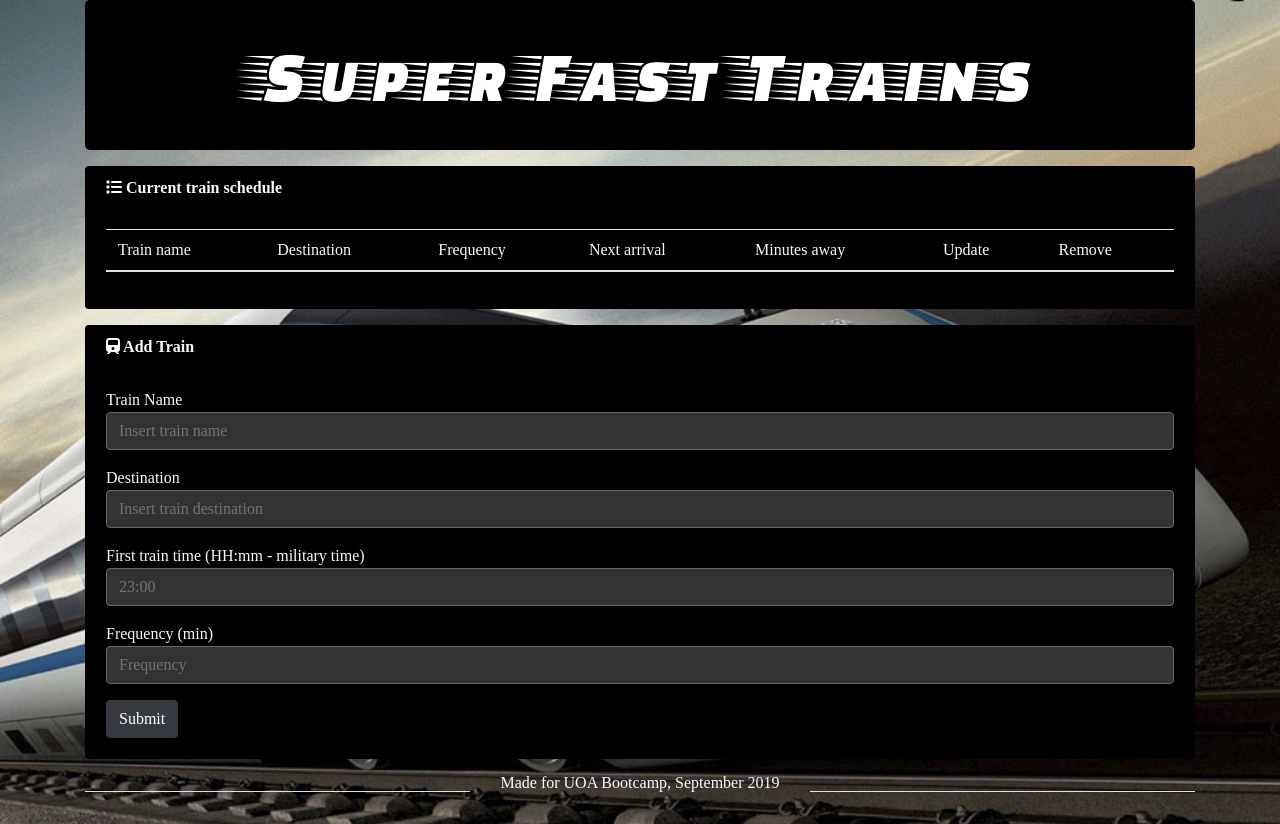
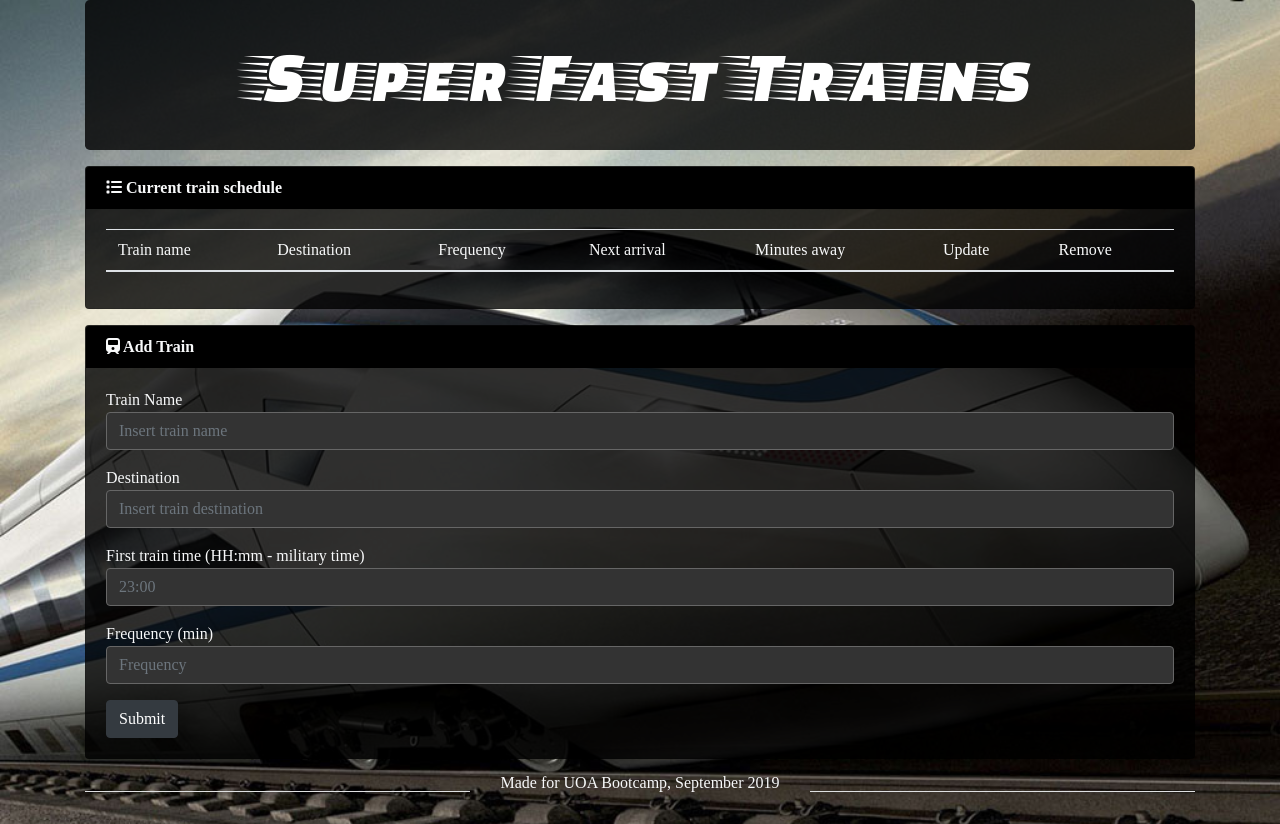
Before and after one commit to MalinkaMell/Train-Scheduler, a plain HTML site: page index.html in a window 1280 px wide. Drawn offline with nearby package versions, Linux system fonts and the light colour scheme; no server answers.

Commit message:
updated readme

```diff
--- a/assets/css/style.css
+++ b/assets/css/style.css
@@ -4,10 +4,10 @@ body {
 
 }
 .title {
-    background: rgba(0, 0, 0, 1);
+    background: rgba(0, 0, 0, 0.8);
 }
 .card {
-    background: rgba(0, 0, 0, 1);
+    background: rgba(0, 0, 0, 0.8);
 }
 .form-control, .form-control:focus {
     background: #333;
```
